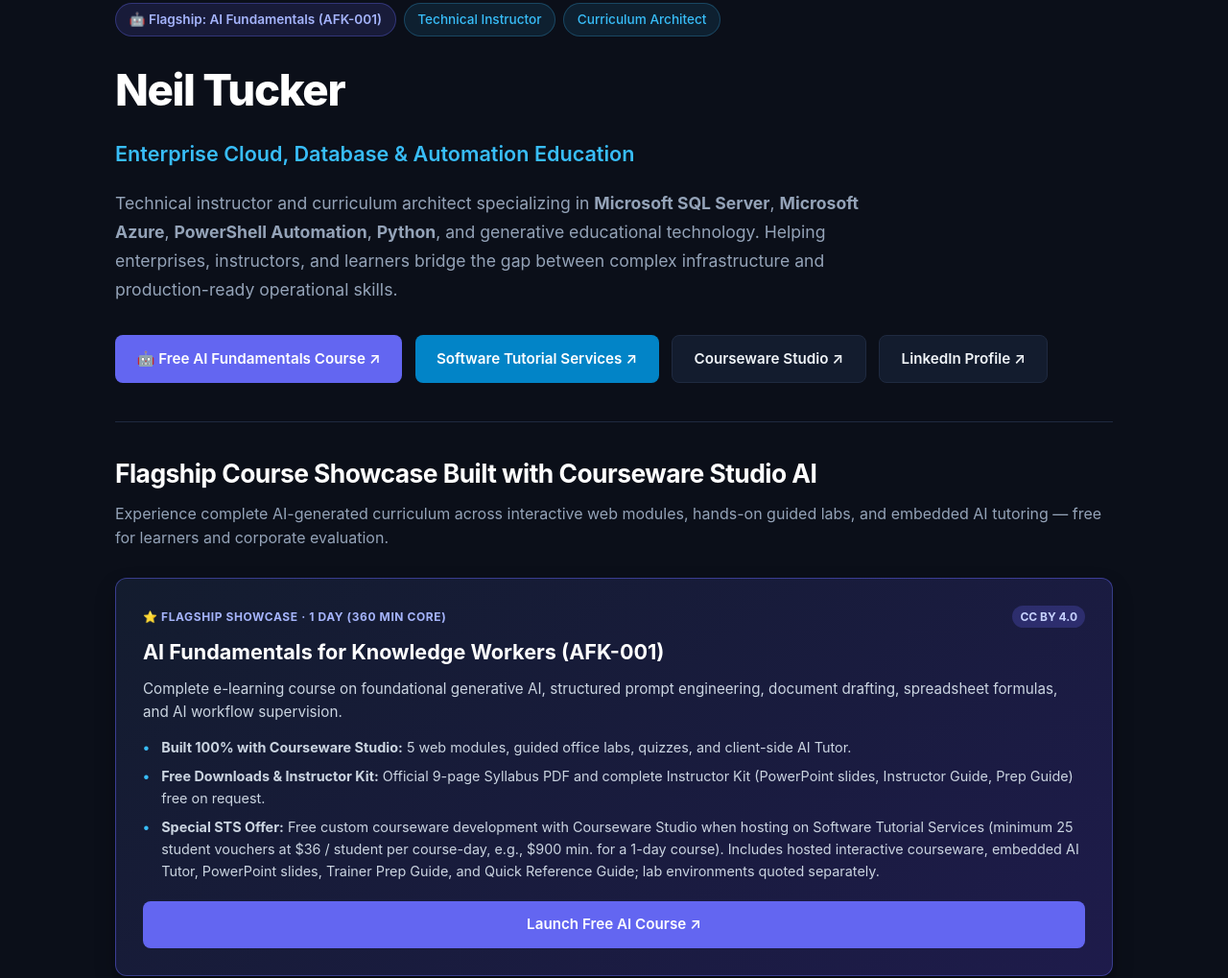
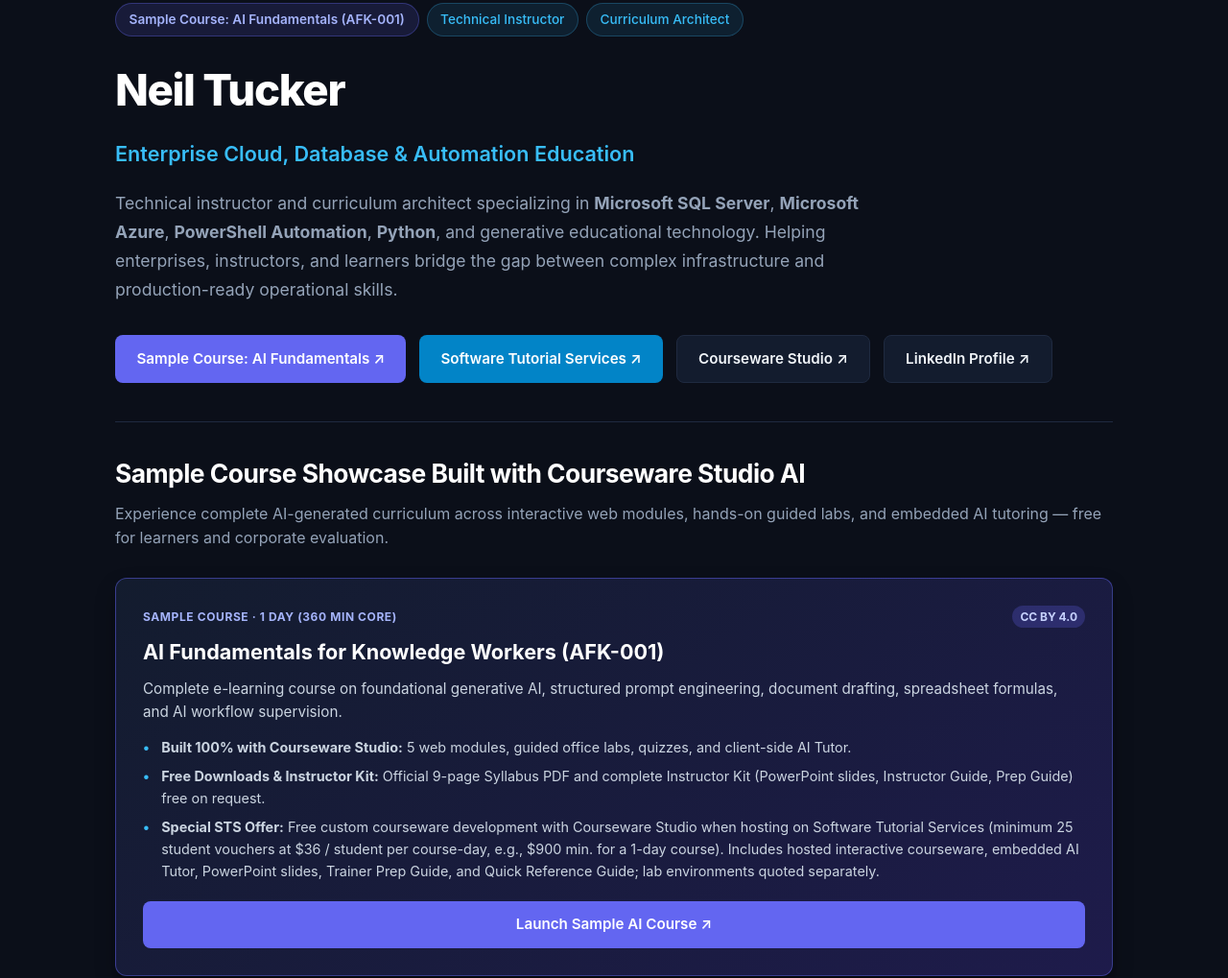
Before and after one commit to neiltucker/neiltucker, a plain HTML site: page index.html in a window 1280 px wide. Shown: the part 69-1088 px from the top of the page at 96% size. Drawn offline with Linux system fonts and the light colour scheme.

Commit message:
refactor(branding): replace flagship terminology with sample course showcase

```diff
--- a/index.html
+++ b/index.html
@@ -346,7 +346,7 @@
     <!-- Hero Header -->
     <header>
       <div class="badge-bar">
-        <span class="badge accent">🤖 Flagship: AI Fundamentals (AFK-001)</span>
+        <span class="badge accent">Sample Course: AI Fundamentals (AFK-001)</span>
         <span class="badge">Technical Instructor</span>
         <span class="badge">Curriculum Architect</span>
       </div>
@@ -358,8 +358,8 @@
         and generative educational technology. Helping enterprises, instructors, and learners bridge the gap between complex infrastructure and production-ready operational skills.
       </p>
       <div class="cta-group">
-        <a href="https://neiltucker.github.io/ai-fundamentals/" class="btn btn-accent" target="_blank" rel="noopener">
-          🤖 Free AI Fundamentals Course ↗
+        <a href="https://sample.coursewarestudio.ai/" class="btn btn-accent" target="_blank" rel="noopener">
+          Sample Course: AI Fundamentals ↗
         </a>
         <a href="https://www.softwaretutorialservices.com" class="btn btn-primary" target="_blank" rel="noopener">
           Software Tutorial Services ↗
@@ -375,7 +375,7 @@
 
     <!-- Featured Course Spotlight Section -->
     <section style="margin-top: -0.5rem; margin-bottom: 3.5rem;">
-      <h2 class="section-title">Flagship Course Showcase Built with Courseware Studio AI</h2>
+      <h2 class="section-title">Sample Course Showcase Built with Courseware Studio AI</h2>
       <p class="section-desc">Experience complete AI-generated curriculum across interactive web modules, hands-on guided labs, and embedded AI tutoring — free for learners and corporate evaluation.</p>
 
       <div>
@@ -383,7 +383,7 @@
         <div class="card" style="border: 1px solid rgba(99, 102, 241, 0.45); background: linear-gradient(145deg, #131c2e 0%, #1e1b4b 100%);">
           <div>
             <div style="display:flex;justify-content:space-between;align-items:center;margin-bottom:0.5rem;flex-wrap:wrap;gap:0.4rem">
-              <span class="card-tag" style="color:#a5b4fc;margin:0">⭐ Flagship Showcase · 1 Day (360 Min Core)</span>
+              <span class="card-tag" style="color:#a5b4fc;margin:0">Sample Course · 1 Day (360 Min Core)</span>
               <span style="font-size:0.75rem;background:rgba(99,102,241,0.25);color:#c7d2fe;padding:2px 8px;border-radius:999px;font-weight:700">CC BY 4.0</span>
             </div>
             <h3 class="card-title" style="margin-bottom: 0.6rem; color: #ffffff;">AI Fundamentals for Knowledge Workers (AFK-001)</h3>
@@ -397,8 +397,8 @@
             </ul>
           </div>
           <div style="display:flex;gap:0.75rem;flex-wrap:wrap">
-            <a href="https://neiltucker.github.io/ai-fundamentals/" class="btn btn-accent" target="_blank" rel="noopener" style="width: 100%; justify-content: center;">
-              Launch Free AI Course ↗
+            <a href="https://sample.coursewarestudio.ai/" class="btn btn-accent" target="_blank" rel="noopener" style="width: 100%; justify-content: center;">
+              Launch Sample AI Course ↗
             </a>
           </div>
         </div>
@@ -446,7 +446,7 @@
               <li><strong>LMS Package Exports:</strong> Compliant SCORM 1.2, SCORM 2004, xAPI, and cmi5 interactive HTML5 bundles.</li>
               <li><strong>Complete Instructor Kits:</strong> Student Manuals, Instructor Guides, PowerPoint slides, and assessment banks.</li>
               <li><strong>STS Free Development Offer:</strong> Free custom courseware authoring when hosted on Software Tutorial Services with 25+ student vouchers ($36 / student per course-day, e.g., $900 min. for a 1-day course). Includes hosted interactive courseware, embedded AI Tutor, PowerPoint slides, Trainer Prep Guide, and Quick Reference Guide; lab environments quoted separately.</li>
-              <li><strong>Enterprise Showcase:</strong> Explore our free <a href="https://neiltucker.github.io/ai-fundamentals/" style="color: #a5b4fc; text-decoration: underline;" target="_blank" rel="noopener">AI Fundamentals (AFK-001)</a> course.</li>
+              <li><strong>Enterprise Showcase:</strong> Explore our free sample <a href="https://sample.coursewarestudio.ai/" style="color: #a5b4fc; text-decoration: underline;" target="_blank" rel="noopener">AI Fundamentals (AFK-001)</a> course.</li>
             </ul>
           </div>
           <div>
@@ -474,7 +474,7 @@
             </p>
           </div>
           <div style="display: flex; justify-content: flex-end; align-items: center; border-top: 1px solid var(--card-border); padding-top: 1rem;">
-            <a href="https://neiltucker.github.io/ai-fundamentals/" class="tool-link" target="_blank" rel="noopener">Launch App ↗</a>
+            <a href="https://sample.coursewarestudio.ai/" class="tool-link" target="_blank" rel="noopener">Launch Sample Course ↗</a>
           </div>
         </div>
 
@@ -614,19 +614,19 @@
 
     <!-- Featured Courses -->
     <section>
-      <h2 class="section-title">Flagship Courseware</h2>
+      <h2 class="section-title">Sample &amp; Courseware Repositories</h2>
       <p class="section-desc">Outlines and syllabi for in-demand instructor-led and self-paced courses delivered globally.</p>
 
       <div class="grid-2">
         <div class="card" style="padding: 1.25rem;">
           <div>
-            <div class="card-tag" style="color: #a5b4fc;">Featured Free Course</div>
+            <div class="card-tag" style="color: #a5b4fc;">Sample Course</div>
             <h4 style="color: #fff; margin-bottom: 0.35rem;">AI Fundamentals (AFK-001)</h4>
             <p style="color: var(--text-muted); font-size: 0.88rem; margin-bottom: 0.75rem;">
               1-day interactive e-learning course on prompt engineering, office automation, and safe AI governance. Built 100% with Courseware Studio.
             </p>
           </div>
-          <a href="https://neiltucker.github.io/ai-fundamentals/" class="tool-link" target="_blank" rel="noopener">Launch Web Course ↗</a>
+          <a href="https://sample.coursewarestudio.ai/" class="tool-link" target="_blank" rel="noopener">Launch Web Course ↗</a>
         </div>
 
         <div class="card" style="padding: 1.25rem;">
@@ -671,7 +671,7 @@
       </div>
       <ul class="footer-links">
         <li><a href="https://www.linkedin.com/in/neilrtucker" target="_blank" rel="noopener">LinkedIn</a></li>
-        <li><a href="https://neiltucker.github.io/ai-fundamentals/" target="_blank" rel="noopener">Free AI Course</a></li>
+        <li><a href="https://sample.coursewarestudio.ai/" target="_blank" rel="noopener">Sample AI Course</a></li>
         <li><a href="https://www.softwaretutorialservices.com" target="_blank" rel="noopener">Software Tutorial Services</a></li>
         <li><a href="https://coursewarestudio.ai" target="_blank" rel="noopener">Courseware Studio</a></li>
         <li><a href="https://github.com/neiltucker" target="_blank" rel="noopener">GitHub</a></li>
```
Also changed, not shown: 1 other file.
